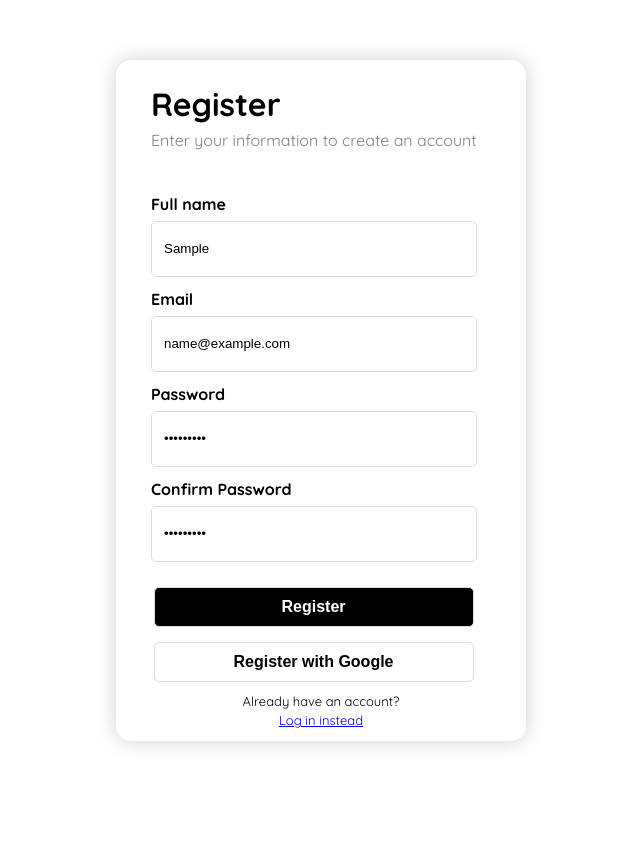
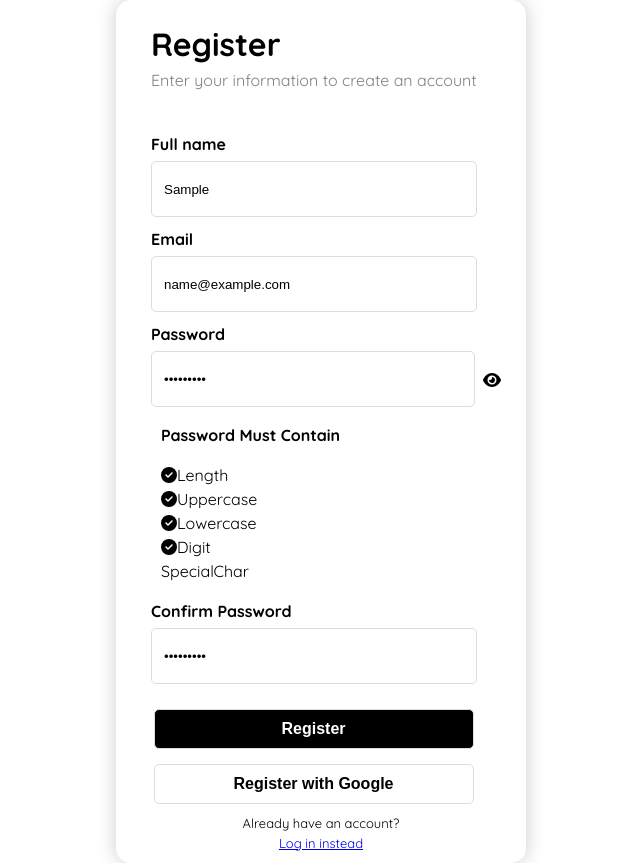
Before and after one commit to ItsTatsuya/Summarizer-webapp, a React (Create React App) app in the folder client/: page /register in a window 1280 px wide. Both pictures are taken after typing "Sample", "name@example.com", "Sample123", "Sample123" into the empty fields and a click on the button "Register". Shown: the whole page, without its empty margins (319-959 px from the left). Before the commit the page ends 800 px from the top, so only its background shows below. Built offline with nearby package versions, Linux system fonts and the light colour scheme; no server answers.

Commit message:
register progressed

```diff
--- a/client/src/components/Signup/Signup.css
+++ b/client/src/components/Signup/Signup.css
@@ -88,8 +88,54 @@ button{
     color: black;
 }
 
+.content{
+    text-align: left;
+    display: block;
+}
+
+.requirement-list{
+    list-style-type: none;
+}
+
+.passwordhead{
+    margin-left: 40px;
+    font-weight: bold;
+}
+
 .error-password{
     color: red;
     font-size: medium;
     padding: 10px;
 }
+
+.solid-circle {
+    width: 10px; /* Adjust size as needed */
+    height: 10px; /* Adjust size as needed */
+    border-radius: 50%; /* Makes the element a circle */
+    background-color: #000; /* Solid color for the circle */
+    display: inline-block;
+    margin-right: 10px; /* Ensures it behaves like an inline element */
+}
+
+.password-input-container {
+    position: relative;
+  }
+
+  .password-input-container input[type="password"] {
+    padding-right: 10px; /* Adjust the padding to accommodate the button */
+  }
+
+  .password-input-container button {
+    position: absolute;
+    top: 35%;
+    right: -5px;
+    transform: translateY(-50%);
+    background: none;
+    border: none;
+    cursor: pointer;
+    width: auto;
+  }
+
+  .check{
+
+  }
--- a/client/src/components/Signup/Signup.jsx
+++ b/client/src/components/Signup/Signup.jsx
@@ -2,6 +2,8 @@ import React, { useState } from 'react';
 import axios from "axios";
 import toast from 'react-hot-toast';
 import { Link, useNavigate } from "react-router-dom";
+import { FontAwesomeIcon } from '@fortawesome/react-fontawesome';
+import { faEye, faEyeSlash, faCheckCircle } from '@fortawesome/free-solid-svg-icons'; // Import the check circle icon
 import "./Signup.css";
 
 export const Signup = () => {
@@ -10,6 +12,15 @@ export const Signup = () => {
     const [password, setPassword] = useState('');
     const [confirmPassword, setConfirmPassword] = useState('');
     const [passwordsMatch, setPasswordsMatch] = useState(true);
+    const [showPassword, setShowPassword] = useState(false);
+    const [passwordRequirements, setPasswordRequirements] = useState({
+        length: false,
+        uppercase: false,
+        lowercase: false,
+        digit: false,
+        specialChar: false
+    });
+
     const navigate = useNavigate();
 
     const handleFormSubmit = async (e) => {
@@ -30,6 +41,31 @@ export const Signup = () => {
         }
     };
 
+    const checkPasswordRequirements = (value) => {
+        // Regular expressions to check for each requirement
+        const regex = {
+            length: /.{8,}/,
+            uppercase: /[A-Z]/,
+            lowercase: /[a-z]/,
+            digit: /\d/,
+            specialChar: /[^A-Za-z0-9]/
+        };
+
+        const requirementsMet = {
+            length: regex.length.test(value),
+            uppercase: regex.uppercase.test(value),
+            lowercase: regex.lowercase.test(value),
+            digit: regex.digit.test(value),
+            specialChar: regex.specialChar.test(value)
+        };
+
+        setPasswordRequirements(requirementsMet);
+    };
+
+    const togglePasswordVisibility = () => {
+        setShowPassword(!showPassword);
+    };
+
     return (
         <div className='body'>
             <div className='main'>
@@ -46,8 +82,41 @@ export const Signup = () => {
                         value={email} onChange={(e) => setEmail(e.target.value)} required />
 
                     <label htmlFor='password'>Password</label>
-                    <input type='password' id='password' name='password'
-                        value={password} onChange={(e) => setPassword(e.target.value)} required />
+                    <div className="password-input-container">
+                        <input
+                            type={showPassword ? 'text' : 'password'}
+                            id='password'
+                            name='password'
+                            value={password}
+                            onChange={(e) => {
+                                setPassword(e.target.value);
+                                checkPasswordRequirements(e.target.value);
+                            }}
+                            required
+                        />
+                        <button
+                            type="button"
+                            className="toggle-password"
+                            onClick={togglePasswordVisibility}
+                        >
+                            <FontAwesomeIcon icon={showPassword ? faEyeSlash : faEye} />
+                        </button>
+                    </div>
+
+                    <div className='content'>
+                        <p className='passwordhead'>Password Must Contain</p>
+                        <ul className="requirement-list">
+                            {Object.entries(passwordRequirements).map(([key, value]) => (
+                                <li key={key}>
+                                    <FontAwesomeIcon
+                                        icon={value ? faCheckCircle : "solid-circle"} // Use check circle or solid circle icon based on requirement met
+                                        className={value ? "requirement-checked" : "requirement-unchecked"}
+                                    />
+                                    <span>{key.charAt(0).toUpperCase() + key.slice(1)}</span>
+                                </li>
+                            ))}
+                        </ul>
+                    </div>
 
                     <label htmlFor='confirmpassword'>Confirm Password</label>
                     <input type='password' id='confirmpassword' name='confirmpassword'
```
Also changed, not shown: client/package.json (+6 -1 lines), 1 other file (tests, documents, lock files or other folders).
